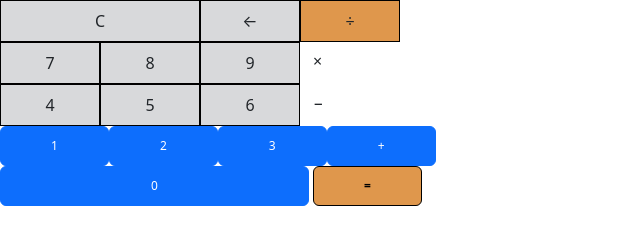
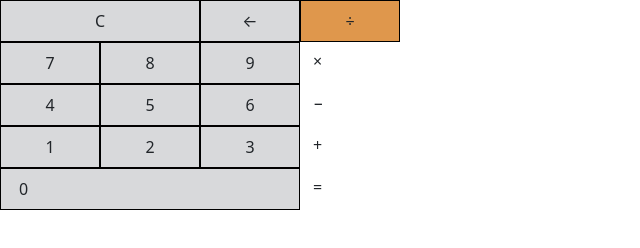
Before and after one commit to brantleyrecs/LAB-calculator, a plain HTML site: page index.html in a window 1280 px wide. Shown: the whole page, without its empty margins (0-640 px from the left). Drawn offline with nearby package versions, Linux system fonts and the light colour scheme.

Commit message:
more work

```diff
--- a/index.html
+++ b/index.html
@@ -30,31 +30,19 @@
         <div><button type="button" class="btn">&minus;</button></div>
       </div>
       <div class="forth-buttons">
-        <button type="button" class="btn btn-primary"
-          style="--bs-btn-padding-y: 10px; --bs-btn-padding-x: 50px; --bs-btn-font-size: .75rem;">
-          1
-        </button>
-        <button type="button" class="btn btn-primary"
-          style="--bs-btn-padding-y: 10px; --bs-btn-padding-x: 50px; --bs-btn-font-size: .75rem;">
-          2
-        </button>
-        <button type="button" class="btn btn-primary"
-          style="--bs-btn-padding-y: 10px; --bs-btn-padding-x: 50px; --bs-btn-font-size: .75rem;">
-          3
-        </button>
-        <button type="button" class="btn btn-primary"
-          style="--bs-btn-padding-y: 10px; --bs-btn-padding-x: 50px; --bs-btn-font-size: .75rem;">
-          &plus;
-        </button>
+        <div id="sqr" style="background:#d8d9db;display:inline-block;padding:1px 5px;"><button type="button"
+            class="btn">1</button></div>
+        <div id="sqr" style="background:#d8d9db;display:inline-block;padding:1px 5px;"><button type="button"
+            class="btn">2</button></div>
+        <div id="sqr" style="background:#d8d9db;display:inline-block;padding:1px 5px;"><button type="button"
+            class="btn">3</button></div>
+        <div><button type="button" class="btn">&plus;</button></div>
       </div>
-      <button type="button" class="btn btn-primary"
-        style="--bs-btn-padding-y: 10px; --bs-btn-padding-x: 150px; --bs-btn-font-size: .75rem;">
-        0
-      </button>
-      <button id="function" type="button" class="btn btn-primary"
-        style="--bs-btn-padding-y: 10px; --bs-btn-padding-x: 50px; --bs-btn-font-size: .75rem;">
-        &equals;
-      </button>
+        <div class="fifth-buttons">
+          <div id="zero" style="background:#d8d9db;display:inline-block;padding:1px 5px;"><button type="button"
+              class="btn">0</button></div>
+          <div><button type="button" class="btn">&equals;</button></div>
+        </div>
     </div>
   </div>
   <script src="main.js"></script>
--- a/main.css
+++ b/main.css
@@ -29,17 +29,6 @@
  border: 1px solid black;
 }
 
-#function {
-  --bs-btn-font-weight: 600;
-  --bs-btn-color: black;
-  --bs-btn-bg: #df974c;
-  --bs-btn-border-color: black;
-  --bs-btn-hover-color: var(--bs-white);
-  --bs-btn-hover-bg: #dfb07e;
-  --bs-btn-active-bg: #dd8d37;
-  --btn-border-radius: 0px
-}
-
 .sec-buttons {
   display:flex;
   flex-direction: row;
@@ -59,3 +48,8 @@
   display: flex;
   flex-direction: row;
 }
+
+#zero {
+  width: 300px;
+  border: 1px solid black
+}
```
